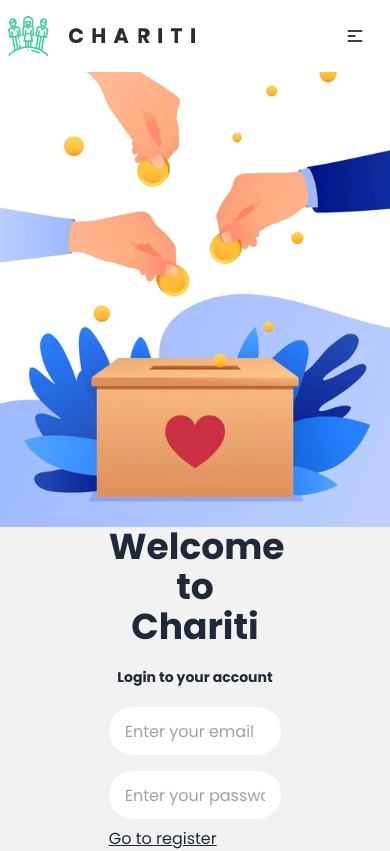
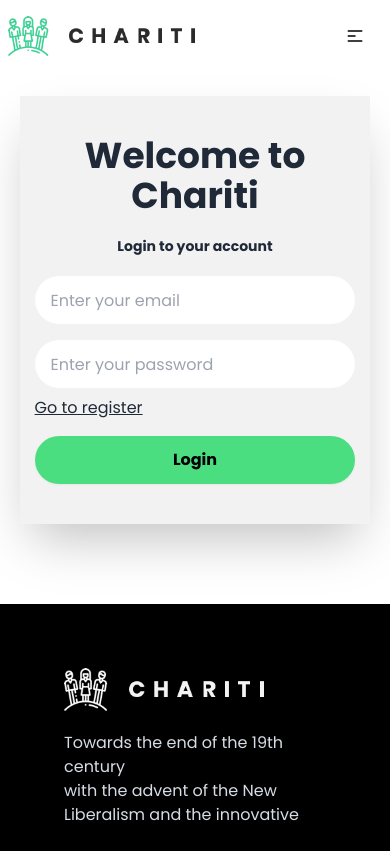
Before and after one commit to tanvirulislam149/donation-FE, a Next.js app: page /login in a window 390 px wide. Shown: the top 851 px of the page. Built offline with nearby package versions, Linux system fonts and the light colour scheme; no server answers.

Commit message:
login responsive

```diff
--- a/src/app/login/page.tsx
+++ b/src/app/login/page.tsx
@@ -36,13 +36,13 @@ const Login = () => {
 		signInWithEmailAndPassword(userEmail, userPassword);
 	};
 	return (
-		<div className="bg-base-200 shadow-2xl md:mx-44 md:my-16">
+		<div className="bg-base-200 shadow-2xl md:mx-44 md:my-16 mb-20 mt-6 mx-5">
 			<div className="md:flex">
-				<div className="md:w-1/2">
+				<div className="md:w-1/2 md:block hidden">
 					<Image src={donate} alt="donate" height={450} width={450} />
 				</div>
-				<div className="flex justify-center items-center md:w-1/2 mx-20">
-					<div className="w-3/4">
+				<div className="flex justify-center items-center md:w-1/2 w-full md:mx-20">
+					<div className="md:w-3/4 w-11/12 py-10">
 						<form id="login" onSubmit={handleSubmit}>
 							<p className="text-center text-4xl font-bold">
 								Welcome to Chariti
```
